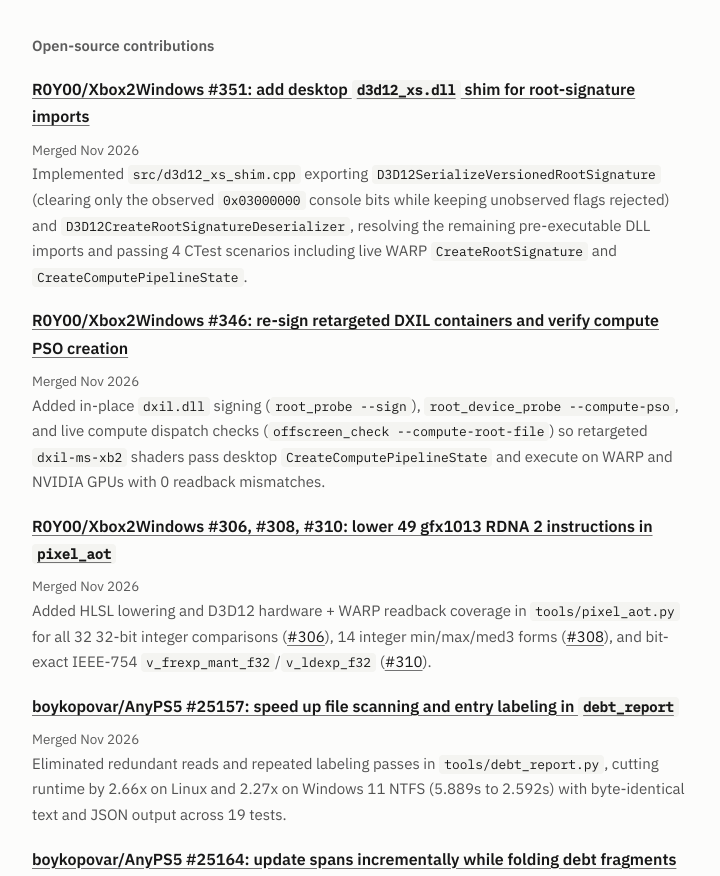
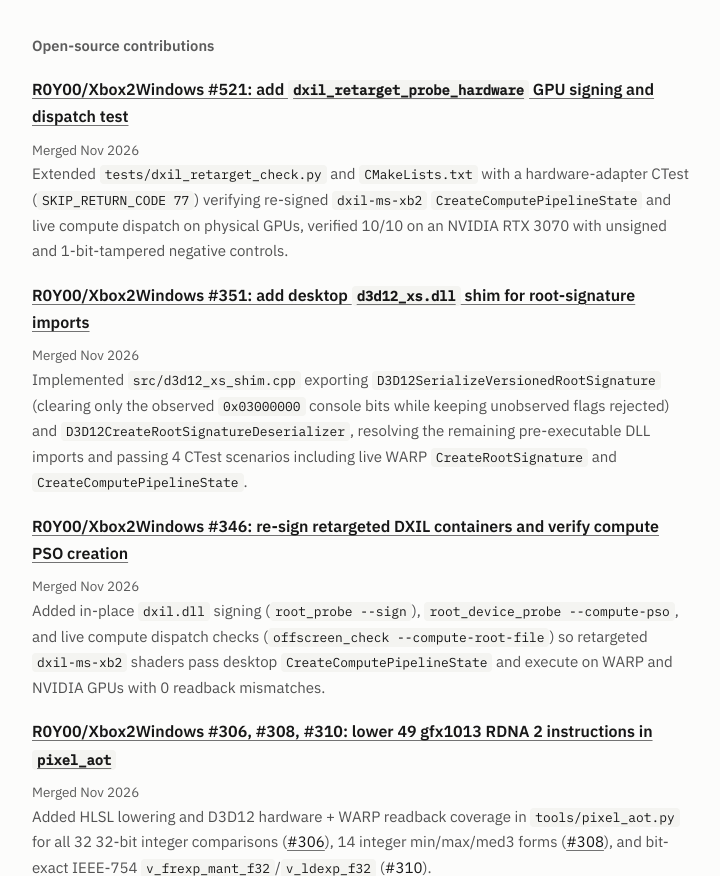
Before and after one commit to alexander-src/alexander-src.github.io, a plain HTML site: page index.html in a window 1280 px wide. Shown: the part 1368-2244 px from the top of the page, without its empty margins (278-998 px from the left). Drawn offline with Linux system fonts and the light colour scheme.

Commit message:
Sync merged R0Y00/Xbox2Windows#521 (16 merged upstream PRs)

```diff
--- a/assets/profile.js
+++ b/assets/profile.js
@@ -18,6 +18,13 @@ window.PORTFOLIO_PROFILE = {
    * Each entry requires: repo, prNumber, title, url, impact.
    */
   mergedPullRequests: [
+    {
+      repo: "R0Y00/Xbox2Windows",
+      prNumber: 521,
+      title: "shader: add dxil_retarget_probe_hardware test for GPU signing and dispatch",
+      url: "https://github.com/R0Y00/Xbox2Windows/pull/521",
+      impact: "Added the dxil_retarget_probe_hardware CTest (SKIP_RETURN_CODE 77) exercising re-signed dxil-ms-xb2 PSO creation and live compute dispatch on physical GPUs, verified 10/10 on RTX 3070 with negative controls."
+    },
     {
       repo: "R0Y00/Xbox2Windows",
       prNumber: 351,
--- a/index.html
+++ b/index.html
@@ -110,6 +110,15 @@
       <section class="section" id="oss">
         <h2>Open-source contributions</h2>
         <ul class="item-list">
+          <li>
+            <div class="note-row">
+              <h3><a href="https://github.com/R0Y00/Xbox2Windows/pull/521" target="_blank" rel="noopener noreferrer">R0Y00/Xbox2Windows #521: add <code>dxil_retarget_probe_hardware</code> GPU signing and dispatch test</a></h3>
+              <span class="note-date">Merged Nov 2026</span>
+            </div>
+            <p>
+              Extended <code>tests/dxil_retarget_check.py</code> and <code>CMakeLists.txt</code> with a hardware-adapter CTest (<code>SKIP_RETURN_CODE 77</code>) verifying re-signed <code>dxil-ms-xb2</code> <code>CreateComputePipelineState</code> and live compute dispatch on physical GPUs, verified 10/10 on an NVIDIA RTX 3070 with unsigned and 1-bit-tampered negative controls.
+            </p>
+          </li>
           <li>
             <div class="note-row">
               <h3><a href="https://github.com/R0Y00/Xbox2Windows/pull/351" target="_blank" rel="noopener noreferrer">R0Y00/Xbox2Windows #351: add desktop <code>d3d12_xs.dll</code> shim for root-signature imports</a></h3>
```
Also changed, not shown: cv.html (+2 -2 lines).
